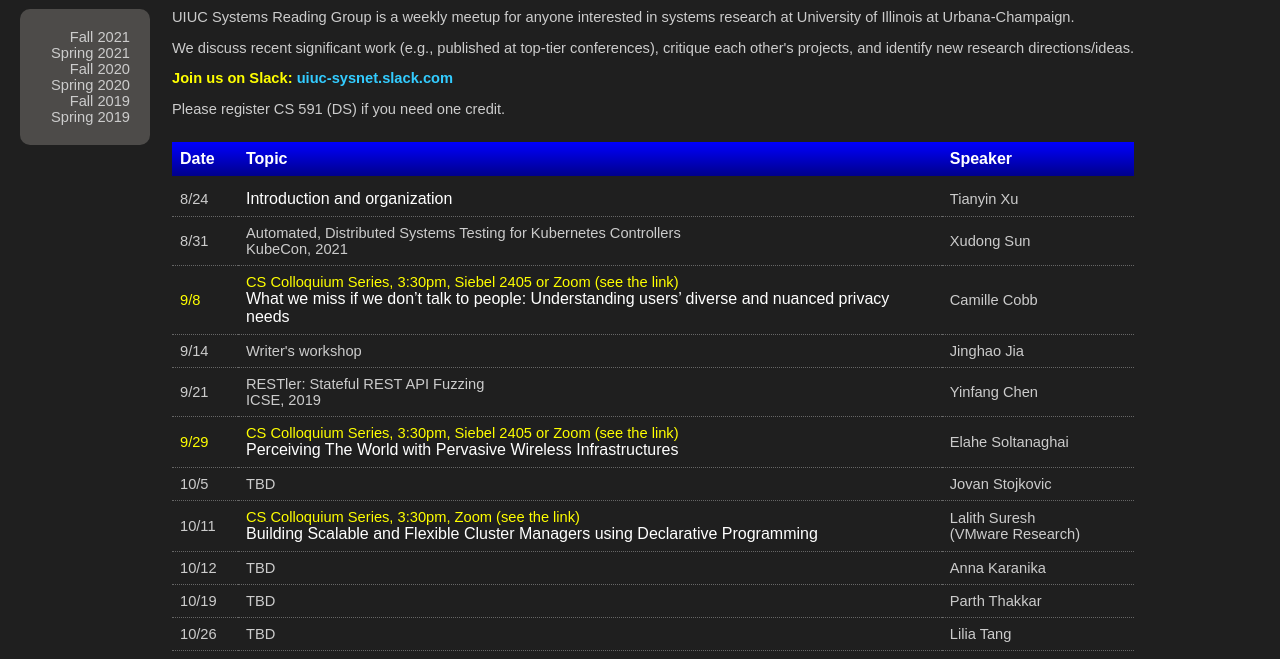
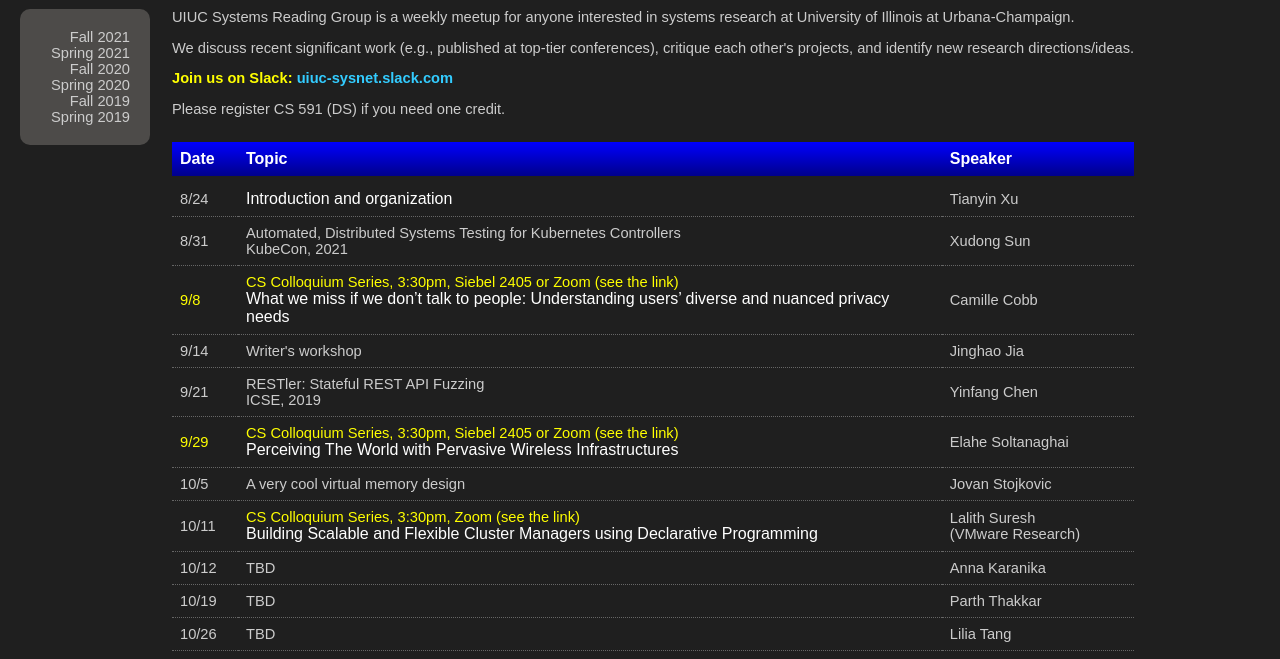
Before and after one commit to systems-seminar-uiuc/systems-seminar-uiuc.github.io, a plain HTML site: page fall21/index.html in a window 1280 px wide. Shown: the part 141-800 px from the top of the page. Drawn offline with Linux system fonts and the light colour scheme.

Commit message:
Update index.html

```diff
--- a/fall21/index.html
+++ b/fall21/index.html
@@ -183,7 +183,7 @@
 				</td>
 
                                 <td>
-				    TBD
+				    A very cool virtual memory design
                                 </td>
 
                                 <td>
```
